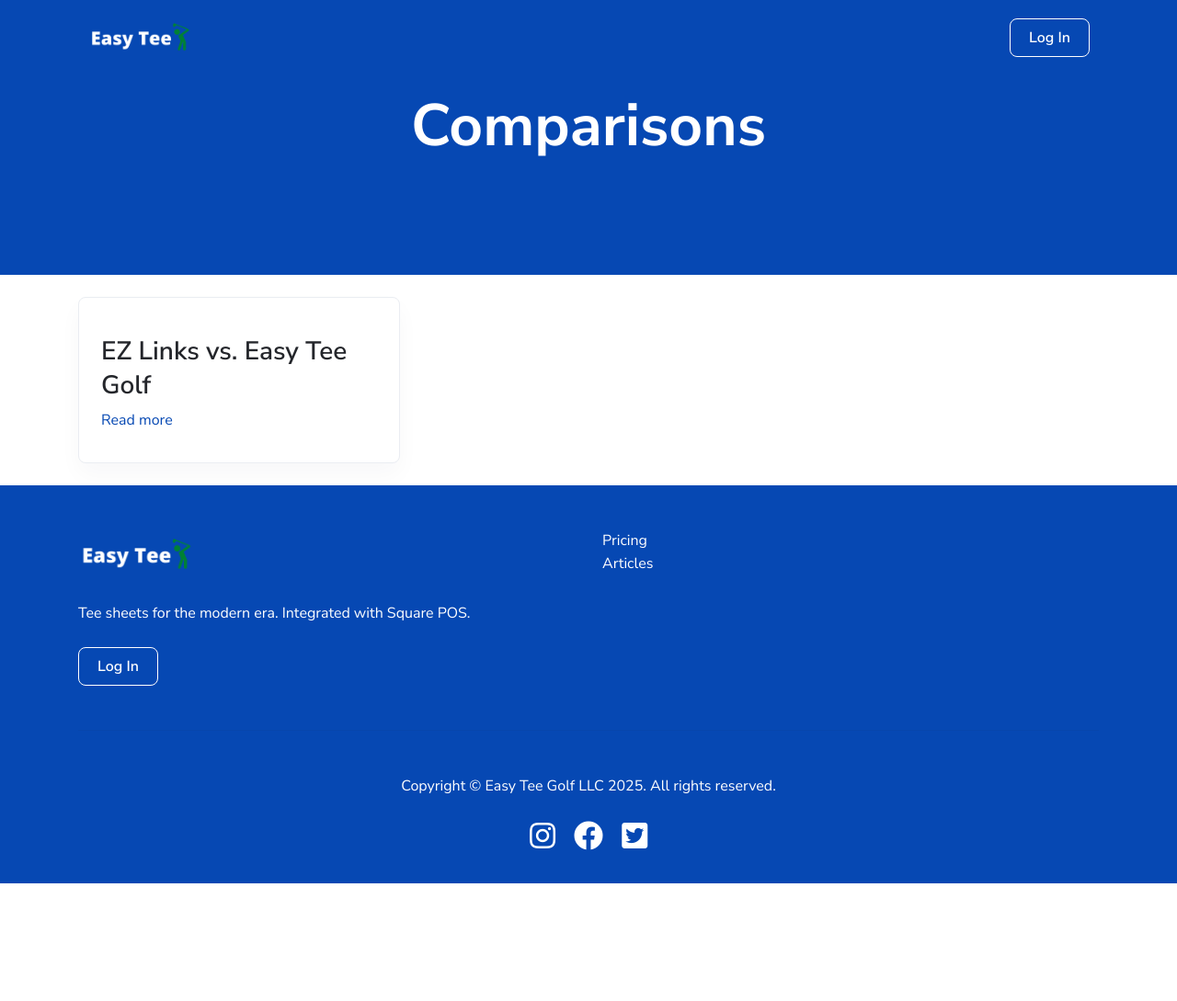
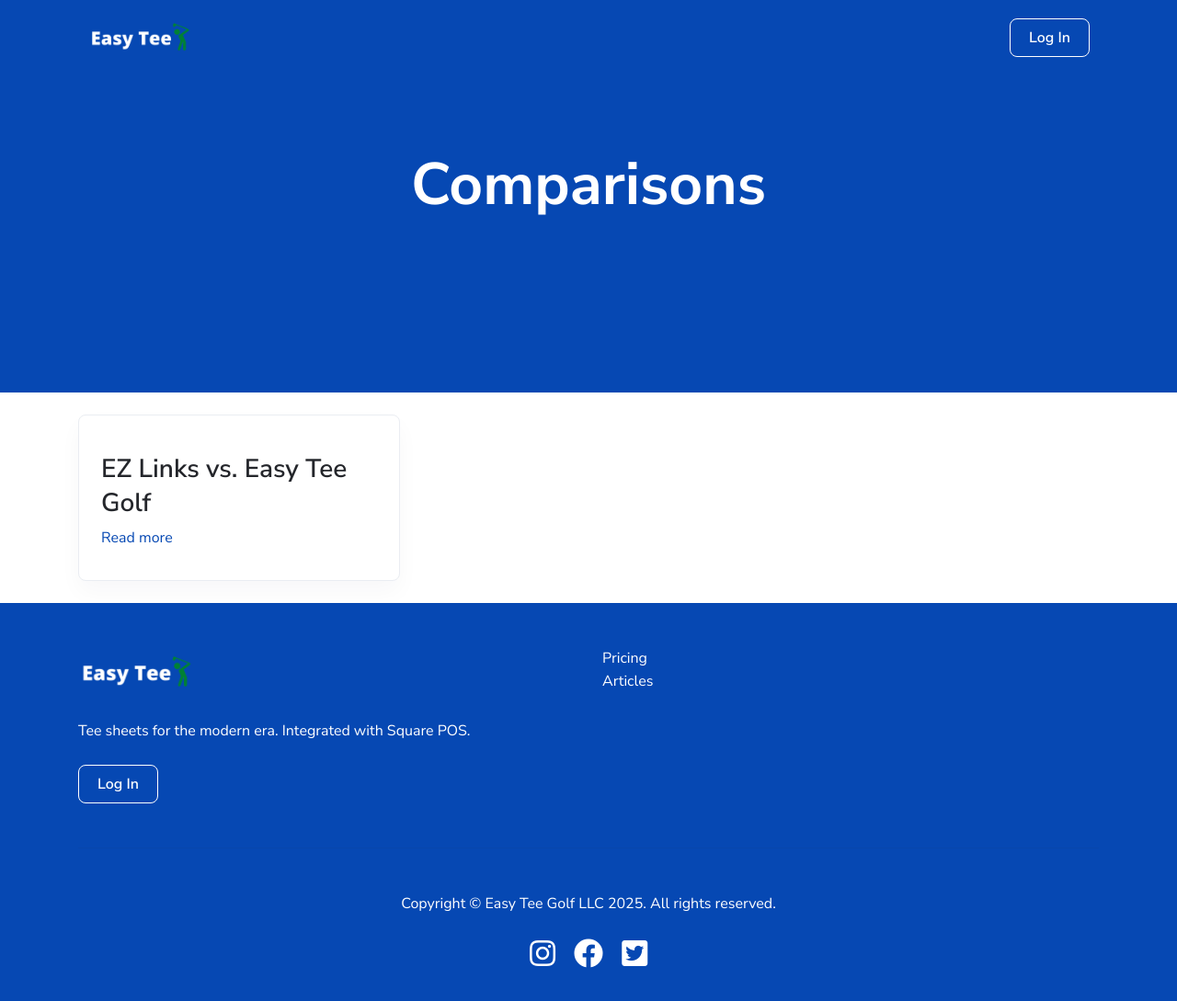
Before and after one commit to easyteegolf/easytee_front, a Jekyll site: the page built from alternative.html, in a window 1280 px wide and 1089 px high. Shown: the whole window at 92% size. Built offline with Jekyll 4.4.1, drawn with Linux system fonts in a browser that asks for light colours.

Commit message:
fix spacing on header

```diff
--- a/alternative.html
+++ b/alternative.html
@@ -6,7 +6,7 @@ order: 1
 
 
 <main>
-    <section class="section bg-primary text-white">
+    <section class="section-header bg-primary text-white">
         <div class="container">
             <div class="row justify-content-center">
                 <div class="col-12 col-md-10 text-center">
```
